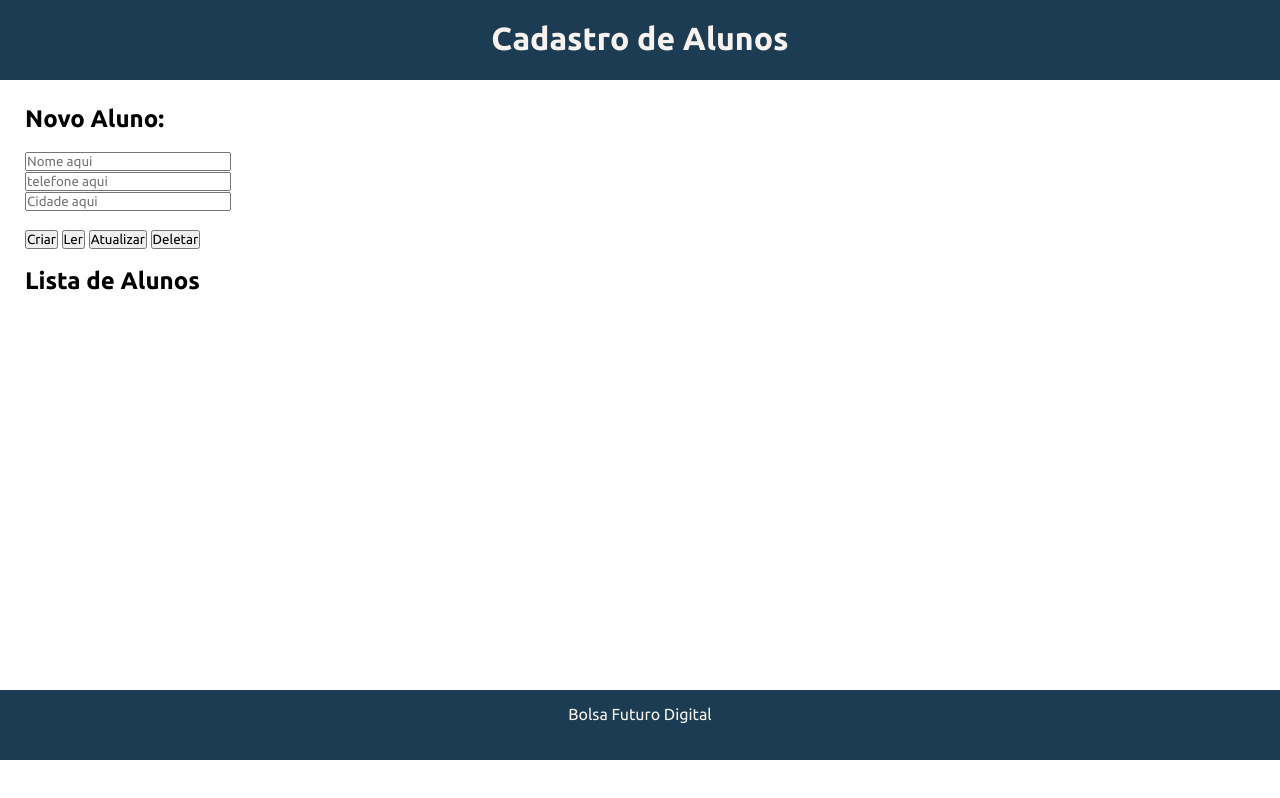
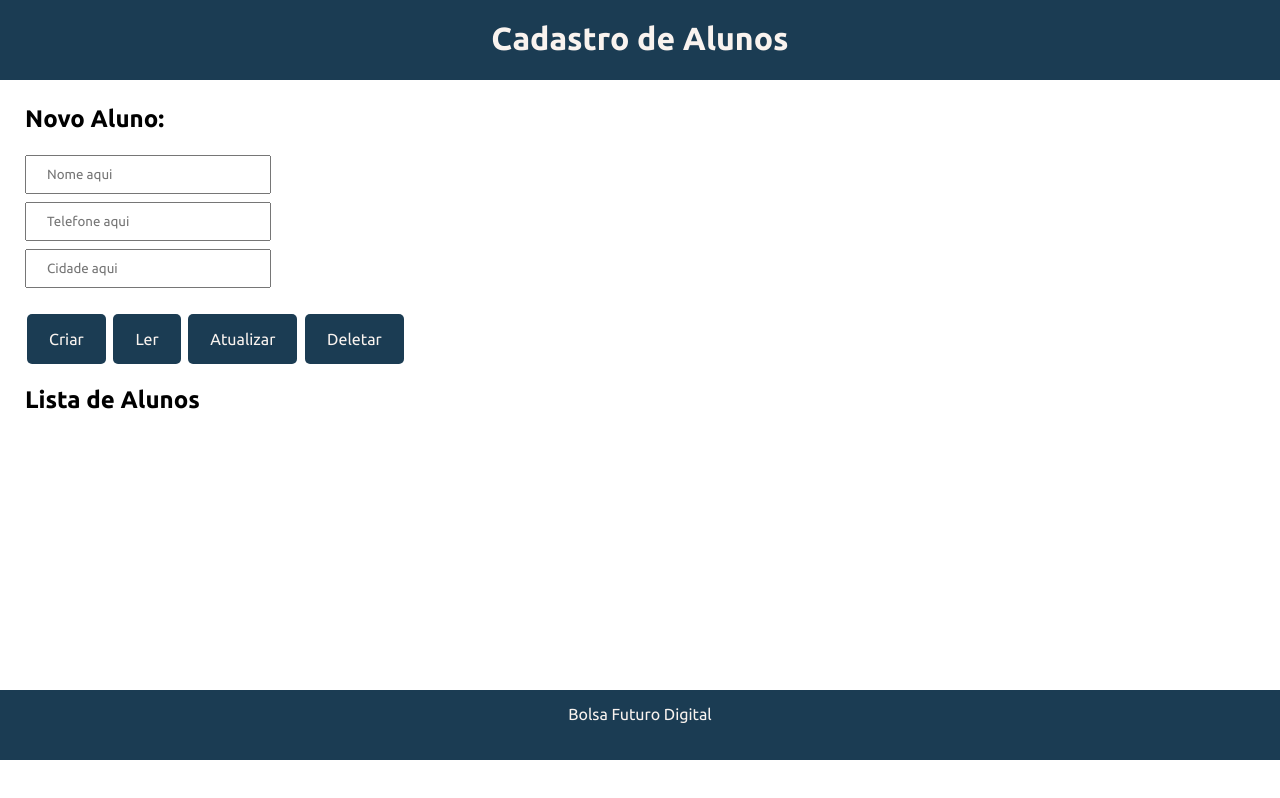
Before and after one commit to ThiagoGomes28/BFD-CRUD, a plain HTML site: page index.html in a window 1280 px wide. Drawn offline with Linux system fonts and the light colour scheme.

Commit message:
styles buttons and input

```diff
--- a/assets/css/style.css
+++ b/assets/css/style.css
@@ -23,6 +23,29 @@ h1 {
     color: #F9F3EF;
 }
 
+input {
+    width: 20%;
+    padding: 10px 20px;
+    margin: 4px 0;
+    box-sizing: border-box;
+    transition: width 0.4s ease-in-out;
+}
+
+input:focus {
+    border: 3px solid #1B3C53;
+}
+
+section button {
+    background-color: #1B3C53;
+    color: #F9F3EF;
+    border: none;
+    border-radius: 5px;
+    font-size: medium;
+    padding: 16px 22px;
+    margin: 4px 2px;
+    cursor: pointer;
+}
+
 main {
     padding: 25px;
     min-height: 70vh;
--- a/index.html
+++ b/index.html
@@ -18,7 +18,7 @@
         <section id="entradas">
             <h2>Novo Aluno:</h2><br>
             <input type="text" placeholder="Nome aqui"><br>
-            <input type="text" placeholder="telefone aqui"><br>
+            <input type="number" placeholder="Telefone aqui"><br>
             <input type="text" placeholder="Cidade aqui"><br>
         </section>
 
```
